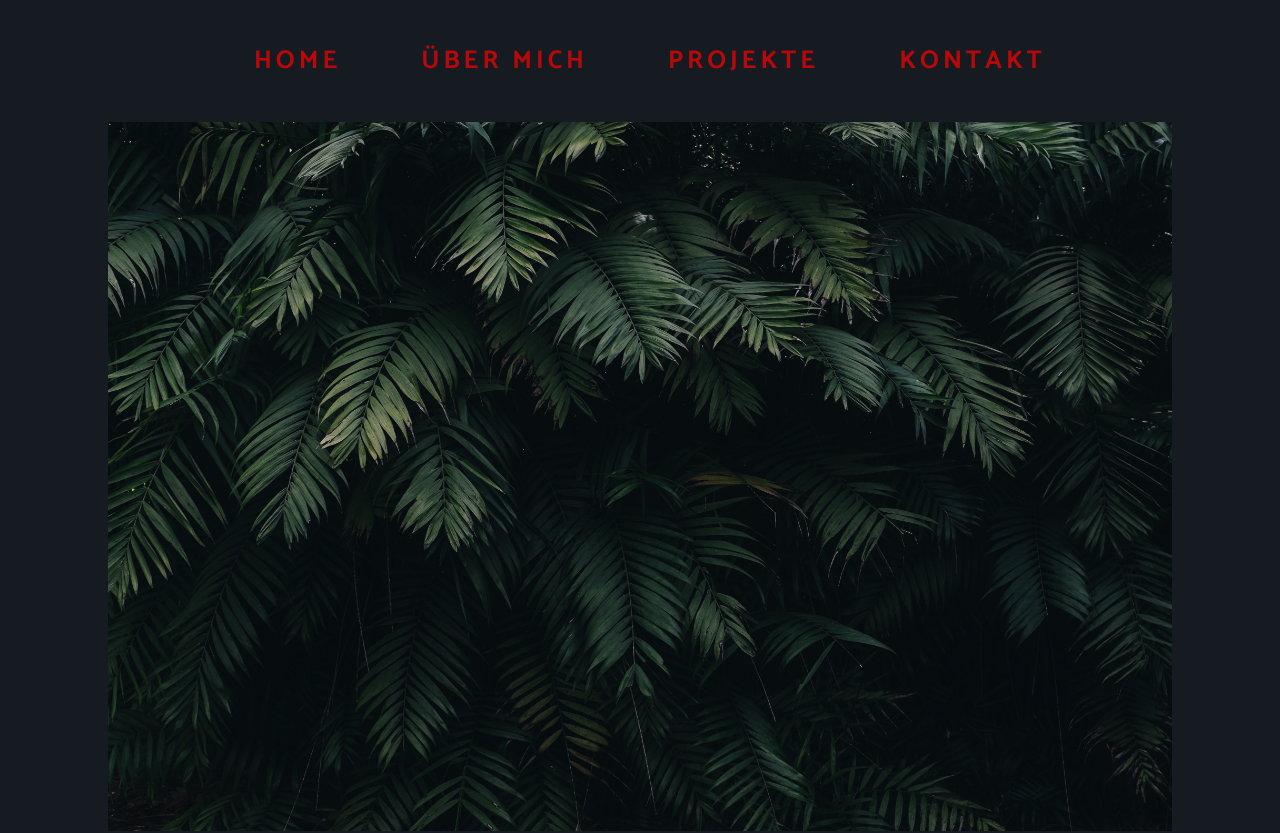
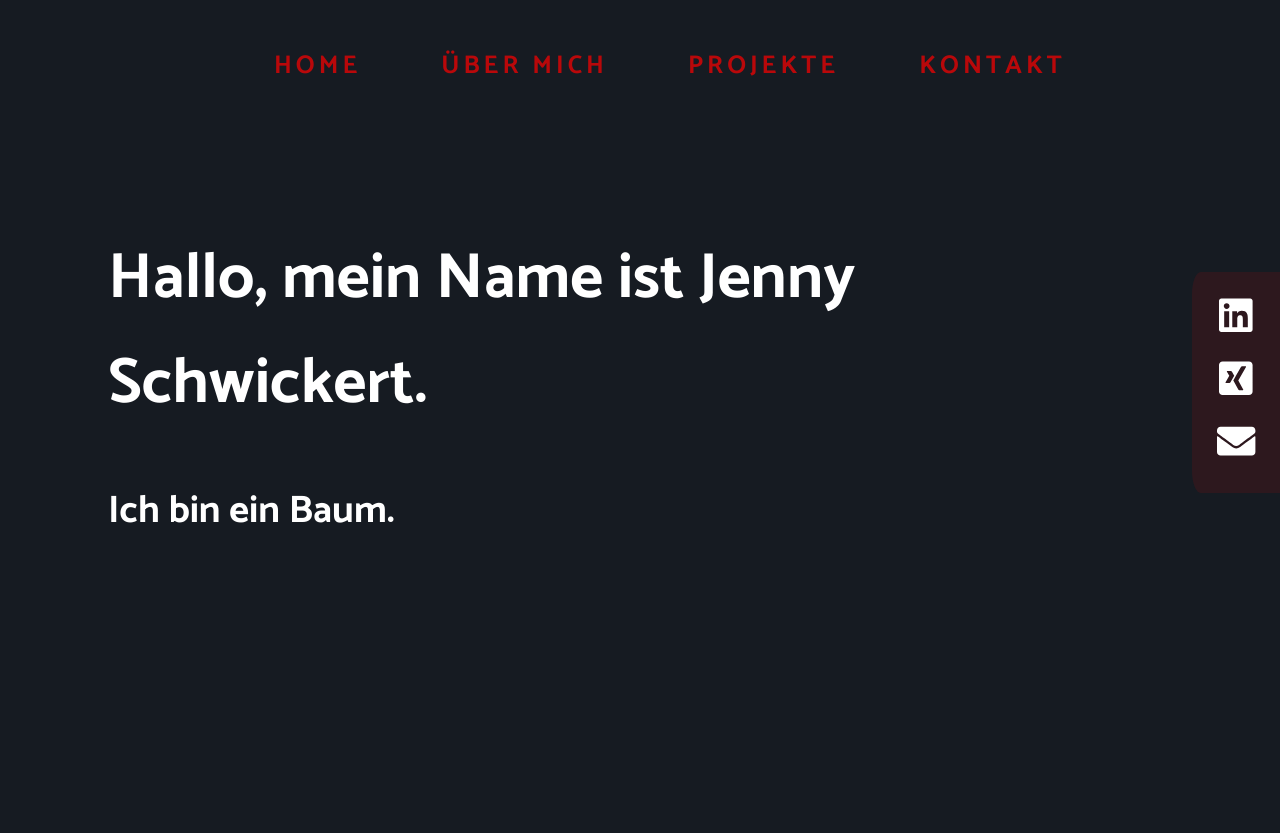
Before and after one commit to schwickertjenny/my-resume, a React (Create React App) app in the folder my-resume/: page / in a window 1280 px wide. Shown: the top 833 px of the page. After the commit the page ends 800 px from the top, so only its background shows below. Built offline with nearby package versions, Linux system fonts and the light colour scheme.

Commit message:
add socialmedia menu

```diff
--- a/my-resume/src/app.styles.ts
+++ b/my-resume/src/app.styles.ts
@@ -8,9 +8,15 @@ export const GlobalStyle = createGlobalStyle`
     }
     body {
         padding:0px 100px;
-        /* display:flex; */
+        display:flex;
+        flex-direction: row;
+        justify-content: flex-start;
+        align-items: center;
+        height:calc(100% - 100px);
+
         color: #fff;
         background-color: #161b22;
+
     }
     * {
         box-sizing: border-box;
--- a/my-resume/src/components/NavBar.styles.ts
+++ b/my-resume/src/components/NavBar.styles.ts
@@ -5,6 +5,12 @@ export const Wrapper = styled.div`
     margin: 40px 0;
     text-align: center;
     display: block;
+
+    position: absolute;
+    top: 2vw;  /* position the top  edge of the element at the middle of the parent */
+    left: 50%; /* position the left edge of the element at the middle of the parent */
+
+    transform: translate(-50%, -50%); /* This is a shorthand of
   }
   ul {
     list-style-type: none;
@@ -58,9 +64,11 @@ export const Wrapper = styled.div`
   @media (max-width: 830px) {
     .nav-bar {
       margin: 20px 0;
+      top: 10%;
     }
     a {
       display: block;
+      font-size: 4vw;
     }
     a:hover::before {
       content: none;
@@ -73,9 +81,19 @@ export const Wrapper = styled.div`
     ul {
       padding: 0px;
       white-space: none;
+      font-size: 5vw;
     }
   }
 
+  @media (min-width:320px)  {
+      /* smartphones, portrait iPhone, portrait 480x320 phones (Android) */
+      body {
+      }
+  }
+  @media (min-width:480px)  { /* smartphones, Android phones, landscape iPhone */ }
+  @media (min-width:600px)  { /* portrait tablets, portrait iPad, e-readers (Nook/Kindle), landscape 800x480 phones (Android) */ }
+  @media (min-width:801px)  { /* tablet, landscape iPad, lo-res laptops ands desktops */ }
+  @media (min-width:1025px) { /* big landscape tablets, laptops, and desktops */ }
   @media (min-width:1281px) {
         /* hi-res laptops and desktops */
         a {
--- /dev/null
+++ b/my-resume/src/components/SocialMediaMenue.styles.ts
@@ -0,0 +1,33 @@
+import styled from "styled-components";
+
+export const Wrapper = styled.div`
+  position: fixed;
+  right: 0;
+  top: 50%;
+  width: auto;
+  margin-top: -8em;
+  background-color: rgba(255, 0, 0, 0.1);
+  border-radius: 10% 0 0 10%;
+  text-align: center;
+
+  ul {
+    padding: 0 25px;
+  }
+
+  li {
+    list-style-type: none;
+    /* margin: 30px 0; */
+  }
+
+  li a {
+    color: #fff;
+    text-transform: uppercase;
+    letter-spacing: 1.5px;
+    font-size: 3vw;
+  }
+
+  ul li a:visited {
+    color: #fff;
+    text-decoration: none;
+  }
+`;
--- /dev/null
+++ b/my-resume/src/components/SocialMediaMenue.tsx
@@ -0,0 +1,35 @@
+//Styles
+import { Wrapper } from "./SocialMediaMenue.styles";
+// Data
+import { SocialMediaLinks } from "../data/resume.data";
+
+// Font Awesome
+import { faEnvelope } from "@fortawesome/free-solid-svg-icons";
+import { faLinkedin, faXingSquare } from "@fortawesome/free-brands-svg-icons";
+import { FontAwesomeIcon } from '@fortawesome/react-fontawesome';
+
+function SocialMediaMenue(): JSX.Element {
+  return (
+    <Wrapper>
+      <ul>
+        {SocialMediaLinks.map((link) => (
+          <li key={link.name}>
+            <a target="_blank" href={link.linkToWebpage}>
+              {link.name == "E-Mail" ? (
+                <FontAwesomeIcon icon={faEnvelope} />
+              ) : link.name == "Xing" ? (
+                <FontAwesomeIcon icon={faXingSquare} />
+              ) : link.name == "LinkedIn" ? (
+                <FontAwesomeIcon icon={faLinkedin} />
+              ) : (
+                ""
+              )}
+            </a>
+          </li>
+        ))}
+      </ul>
+    </Wrapper>
+  );
+}
+
+export default SocialMediaMenue;
--- a/my-resume/src/components/Welcome.styles.ts
+++ b/my-resume/src/components/Welcome.styles.ts
@@ -1,7 +1,9 @@
 import styled from "styled-components";
 
+export const Wrapper = styled.div`
 
-export const Wrapper = styled.div`
+  padding-top: 50px;
+
   img.wallpaper {
     width: 100%;
   }
@@ -12,7 +14,16 @@ export const Wrapper = styled.div`
     font-size: 3vw;
   }
 
-  @media (min-width:1281px) {
+  @media (max-width: 830px) {
+    h1 {
+      font-size: 6vw;
+    }
+    p {
+      font-size: 5vw;
+    }
+  }
+
+  @media (min-width: 1281px) {
     /* hi-res laptops and desktops */
     h1 {
       font-size: 50px;
--- a/my-resume/src/components/Welcome.tsx
+++ b/my-resume/src/components/Welcome.tsx
@@ -5,23 +5,13 @@ import { TypeWriter } from "./TypeWriter.styles";
 import { welcomePage } from "../data/resume.data";
 // Image
 // Credit: https://www.pexels.com/de-de/foto/grune-blatter-1072179/
-import wallPaper from "../images/wallpaper.jpg";
 
 function Welcome(): JSX.Element {
   return (
-    <>
-      {/* <TypeWriter /> */}
-      <Wrapper>
-        <TypeWriter>
-          <img className="wallpaper" src={wallPaper} />
-          <h1>{welcomePage.hello}</h1>
-
-          {/* <div className="css-typing"> */}
-          <p>{welcomePage.profession}</p>
-          {/* </div> */}
-        </TypeWriter>
-      </Wrapper>
-    </>
+    <Wrapper>
+      <h1>{welcomePage.hello}</h1>
+      <p>{welcomePage.profession}</p>
+    </Wrapper>
   );
 }
 
--- a/my-resume/src/data/resume.data.ts
+++ b/my-resume/src/data/resume.data.ts
@@ -83,3 +83,33 @@ export const NavBarLinks: dataElem[] = [
         value: "/contact",
     },
 ]
+
+// Social Media Links
+export type SocialMedia = {
+	name: string,
+	fontAwesomeIconCode: string,
+    linkToWebpage: string | undefined,
+    value: string | undefined,
+}
+
+export const SocialMediaLinks: SocialMedia[] = [
+    {
+        name: "LinkedIn",
+        fontAwesomeIconCode: "FaLinkedin",
+        linkToWebpage: "https://www.linkedin.com/in/jenny-schwickert-5642a31b3/",
+        value: "",
+    },
+    {
+        name: "Xing",
+        fontAwesomeIconCode: "FaXingSquare",
+        linkToWebpage: "https://www.xing.com/profile/Jenny_Schwickert/cv",
+        value: "",
+    },
+    {
+        name: "E-Mail",
+        fontAwesomeIconCode: "FaEnvelope",
+        linkToWebpage: "mailto:schwickertjenny@gmail.com?subject=Kontakt über die Webseite",
+        value: "",
+    },
+
+]
--- a/my-resume/src/pages/Home.tsx
+++ b/my-resume/src/pages/Home.tsx
@@ -2,6 +2,7 @@ import React from "react";
 // Components
 import Welcome from "../components/Welcome";
 import { NavBar } from "../components/NavBar";
+import SocialMediaMenue from "../components/SocialMediaMenue";
 
 
 function Home() {
@@ -9,6 +10,7 @@ function Home() {
     <>
       <NavBar />
       <Welcome />
+      <SocialMediaMenue />
     </>
   );
 }
```
Also changed, not shown: my-resume/package.json (+4 -3 lines), 1 other file (tests, documents, lock files or other folders). Lines whose indentation alone changed are shown as unchanged.
